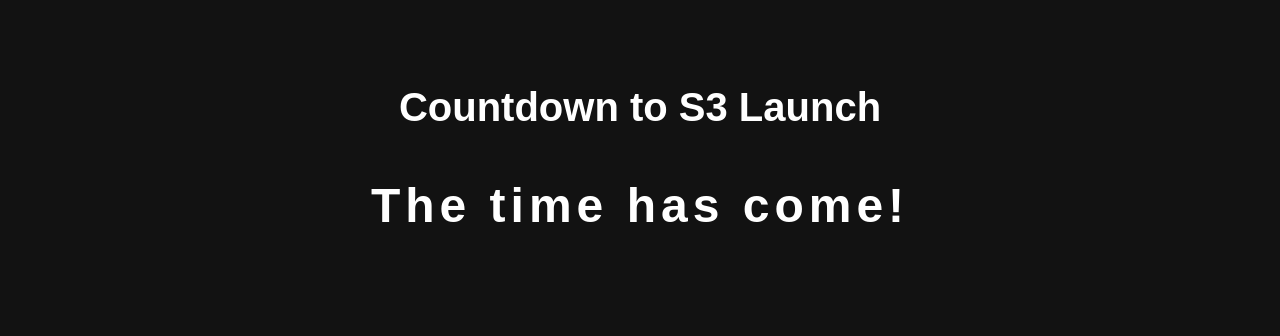
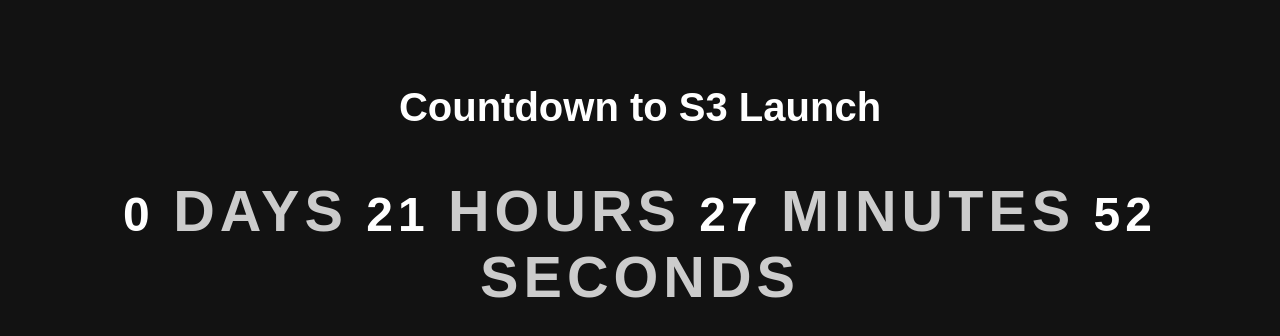
Before and after one commit to ctbe-team/ctbe-team.github.io, a plain HTML site: page when-s3.html in a window 1280 px wide. Drawn offline with Linux system fonts and the light colour scheme.

Commit message:
Update countdown date to December 11, 2025

```diff
--- a/when-s3.html
+++ b/when-s3.html
@@ -32,7 +32,7 @@
     <p class="countdown" id="timer"></p>
     <script>
         // Set the date you're counting down to
-        var countDownDate = new Date("Nov 12, 2025 18:00:00 CST").getTime();
+        var countDownDate = new Date("Dec 11, 2025 18:00:00 CST").getTime();
 
         // Update the countdown every 1 second
         var x = setInterval(function() {
```
